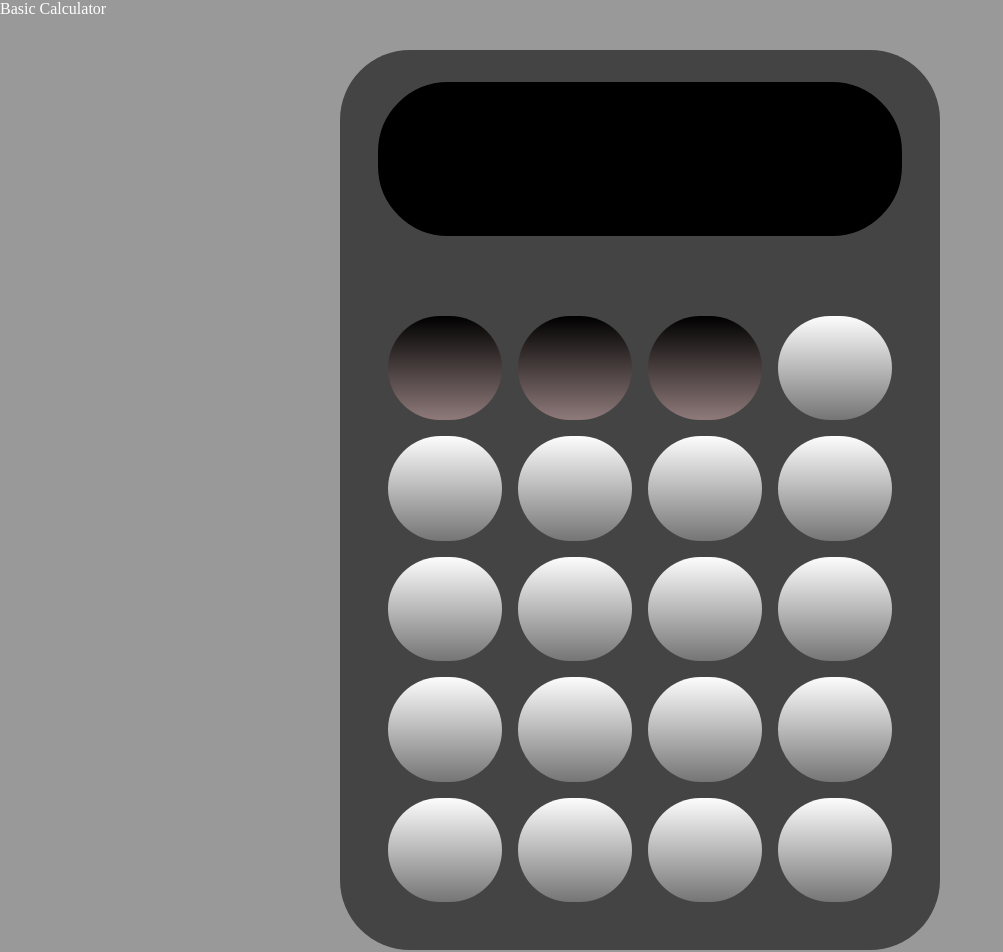
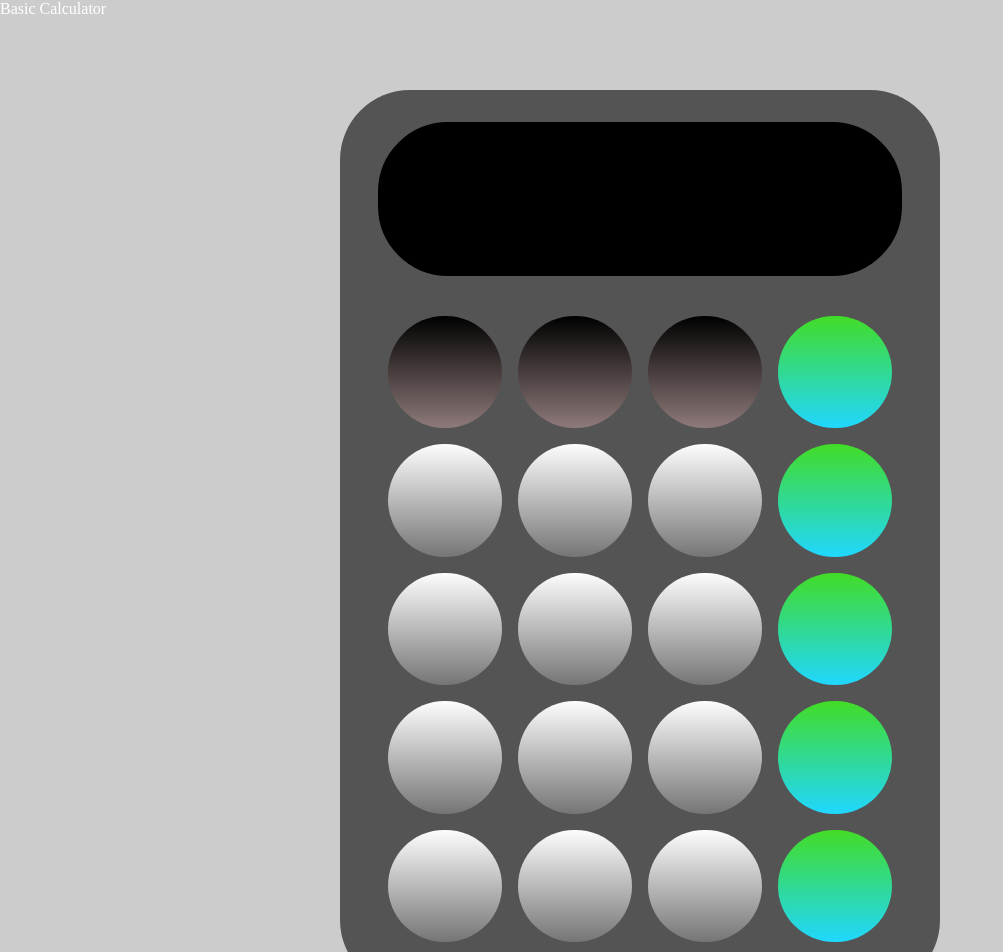
Before and after one commit to shkhkmt/calculatorApp, a plain HTML site: page index.html in a window 1280 px wide. Shown: the top 952 px of the page, without its empty margins (0-1003 px from the left). Drawn offline with Linux system fonts and the light colour scheme.

Commit message:
added gradients to backgrounds on operator divs and removed top padding from .buttons

```diff
--- a/calculatorApp.js
+++ b/calculatorApp.js
@@ -63,6 +63,7 @@ calculator.style.height = '900px';
 calculator.style.display = 'flex';
 calculator.style.flexDirection = 'column';
 calculator.style.justifyContent = 'center';
+calculator.style.margin = '2.5em';
 
 let screen = document.querySelector('.screen');
 screen.style.width = '520px';
@@ -77,10 +78,9 @@ buttons.style.width = '520px';
 buttons.style.height = '590px';
 buttons.style.display = 'grid';
 buttons.style.alignSelf = 'stretch';
-buttons.style.margin = '0.5em auto';
 buttons.style.flex = '1 1 auto';
 buttons.style.gridTemplateColumns = 'auto auto auto auto';
-buttons.style.margin = '2.5em';
+buttons.style.margin = '0 2.5em 2.5em 2.5em';
 
 for (let i=1; i <= 20; i++) {
   let btnDiv = document.createElement('div');
@@ -103,6 +103,27 @@ for (let i=1; i <= 20; i++) {
       btnDiv.style.background = '#8F7A7A';
       btnDiv.style.background = 'linear-gradient(0deg, rgba(143, 122, 122, 1) 0%, rgba(0, 0, 0, 1) 100%)';
     break;
+    case 'btnDiv4':
+       btnDiv.style.background = '#20D7FF';
+       btnDiv.style.background = 'linear-gradient(0deg,rgba(32, 215, 255, 1) 0%, rgba(66, 220, 38, 1) 100%)';
+    break;
+    case 'btnDiv8':
+       btnDiv.style.background = '#20D7FF';
+       btnDiv.style.background = 'linear-gradient(0deg,rgba(32, 215, 255, 1) 0%, rgba(66, 220, 38, 1) 100%)';
+    break;
+    case 'btnDiv12':
+       btnDiv.style.background = '#20D7FF';
+       btnDiv.style.background = 'linear-gradient(0deg,rgba(32, 215, 255, 1) 0%, rgba(66, 220, 38, 1) 100%)';
+    break;
+    case 'btnDiv16':
+       btnDiv.style.background = '#20D7FF';
+       btnDiv.style.background = 'linear-gradient(0deg,rgba(32, 215, 255, 1) 0%, rgba(66, 220, 38, 1) 100%)';
+    break;
+    case 'btnDiv20':
+       btnDiv.style.background = '#20D7FF';
+       btnDiv.style.background = 'linear-gradient(0deg,rgba(32, 215, 255, 1) 0%, rgba(66, 220, 38, 1) 100%)';
+    break;
+
   }
 
 
--- a/styles.css
+++ b/styles.css
@@ -10,7 +10,7 @@ header {
 
 body {
   display: flex;
-  background-color: hsl(0, 0%, 60%);
+  background-color: hsl(0, 0%, 80%);
   font-family: silkscreen;
   color: hsl(0, 100%, 100%);
   margin: 0;
@@ -27,12 +27,13 @@ body {
 }
 
 .calculator {
-  background-color: #444444;
+  background-color: #545454;
   border-radius: 70px;
 }
 
 .screen { background-color: #000000;
   border-radius: 70px;
+  margin-bottom: 0px;
 }
 
 .btn {
@@ -42,4 +43,5 @@ body {
 
 .buttons {
   border-radius: 1em;
+  margin-top: 0px;
 }
```
